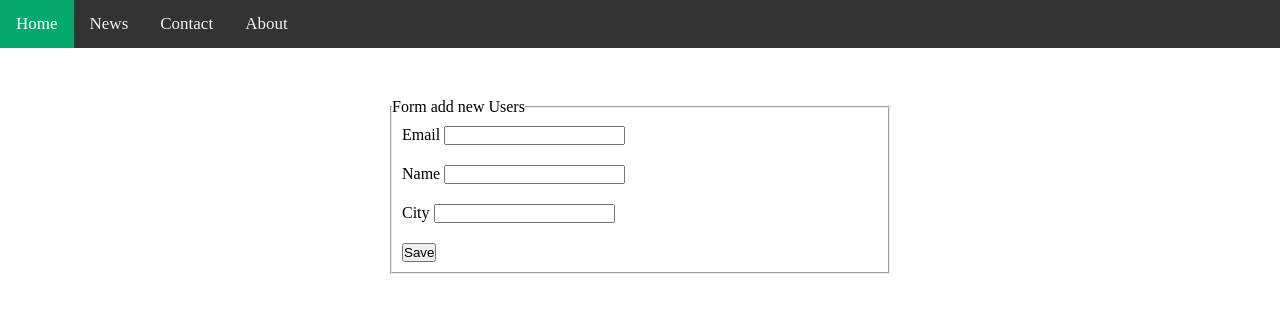
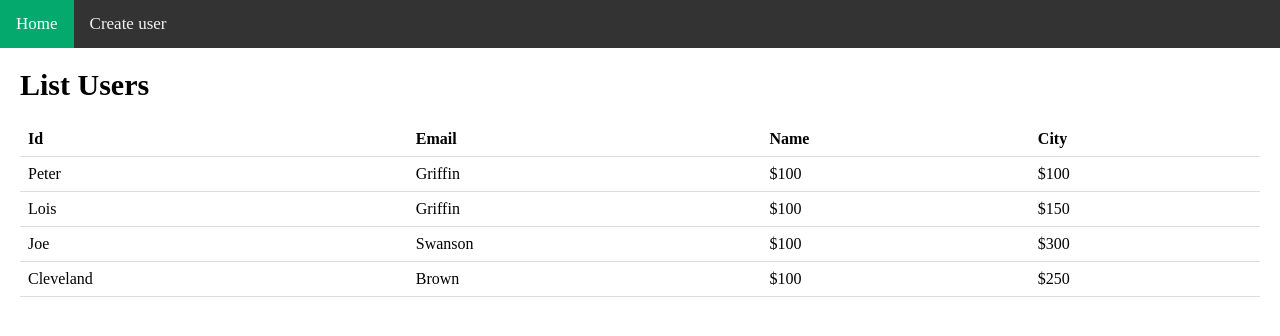
Before and after one commit to thacbaonguyen/backend-express-beginner, a website: page src/view/home.ejs in a window 1280 px wide. Drawn offline with nearby package versions, Linux system fonts and the light colour scheme; files that its build step writes are made by us from their sources.

Commit message:
lesson async

```diff
--- a/src/config/database.js
+++ b/src/config/database.js
@@ -1,4 +1,4 @@
-const mysql = require("mysql2");
+const mysql = require("mysql2/promise");
 require("dotenv").config();
 const pool = mysql.createPool({
   host: process.env.DB_HOST,
--- a/src/routes/web.js
+++ b/src/routes/web.js
@@ -4,8 +4,10 @@ const {
   getHomePage,
   getABC,
   postCreateUser,
+  getCreateUsers,
 } = require("../controllers/homeController");
 router.get("/", getHomePage);
 router.get("/abc", getABC);
 router.post("/create-user", postCreateUser);
+router.get("/create", getCreateUsers);
 module.exports = router;
--- a/src/view/home.ejs
+++ b/src/view/home.ejs
@@ -5,35 +5,69 @@
     <title>Home Page</title>
     <link rel="stylesheet" href="/css/styles.css" />
   </head>
+  <style>
+    .table-container {
+      padding: 20 20;
+    }
+    .title {
+      font-size: 30;
+      font-weight: 600;
+      padding-bottom: 20;
+    }
+    table {
+      border-collapse: collapse;
+      width: 100%;
+    }
+    th,
+    td {
+      padding: 8px;
+      text-align: left;
+      border-bottom: 1px solid #ddd;
+    }
+    tr:hover {
+      background-color: #ccc;
+    }
+  </style>
   <body>
     <div class="topnav">
-      <a class="active" href="#home">Home</a>
-      <a href="#news">News</a>
-      <a href="#contact">Contact</a>
-      <a href="#about">About</a>
+      <a href="/" class="active">Home</a>
+      <a href="/create">Create user</a>
     </div>
-    <div class="form">
-      <form action="/create-user" method="post">
-        <fieldset>
-          <legend>Form add new Users</legend>
-          <div class="input-group">
-            <label for="inputEmail">Email</label>
-            <input type="text" name="email" id="inputEmail" />
-          </div>
-          <div class="input-group">
-            <label for="inputName">Name</label>
-            <input type="text" name="myname" id="inputName" />
-          </div>
+    <div class="table-container">
+      <div class="title">List Users</div>
 
-          <div class="input-group">
-            <label for="inputCity">City</label>
-            <input type="text" name="city" id="inputCity" />
-          </div>
-          <div>
-            <button>Save</button>
-          </div>
-        </fieldset>
-      </form>
+      <table>
+        <tr>
+          <th>Id</th>
+          <th>Email</th>
+          <th>Name</th>
+          <th>City</th>
+        </tr>
+        <tr>
+          <td>Peter</td>
+          <td>Griffin</td>
+          <td>$100</td>
+          <td>$100</td>
+        </tr>
+        <tr>
+          <td>Lois</td>
+          <td>Griffin</td>
+          <td>$100</td>
+          <td>$150</td>
+        </tr>
+        <tr>
+          <td>Joe</td>
+          <td>Swanson</td>
+          <td>$100</td>
+          <td>$300</td>
+        </tr>
+        <tr class="tr4">
+          <td>Cleveland</td>
+          <td>Brown</td>
+          <td>$100</td>
+          <td>$250</td>
+        </tr>
+      </table>
     </div>
   </body>
 </html>
```
Also changed, not shown: src/controllers/homeController.js (+19 -9 lines), src/view/create.ejs (added, +37 -0 lines).
